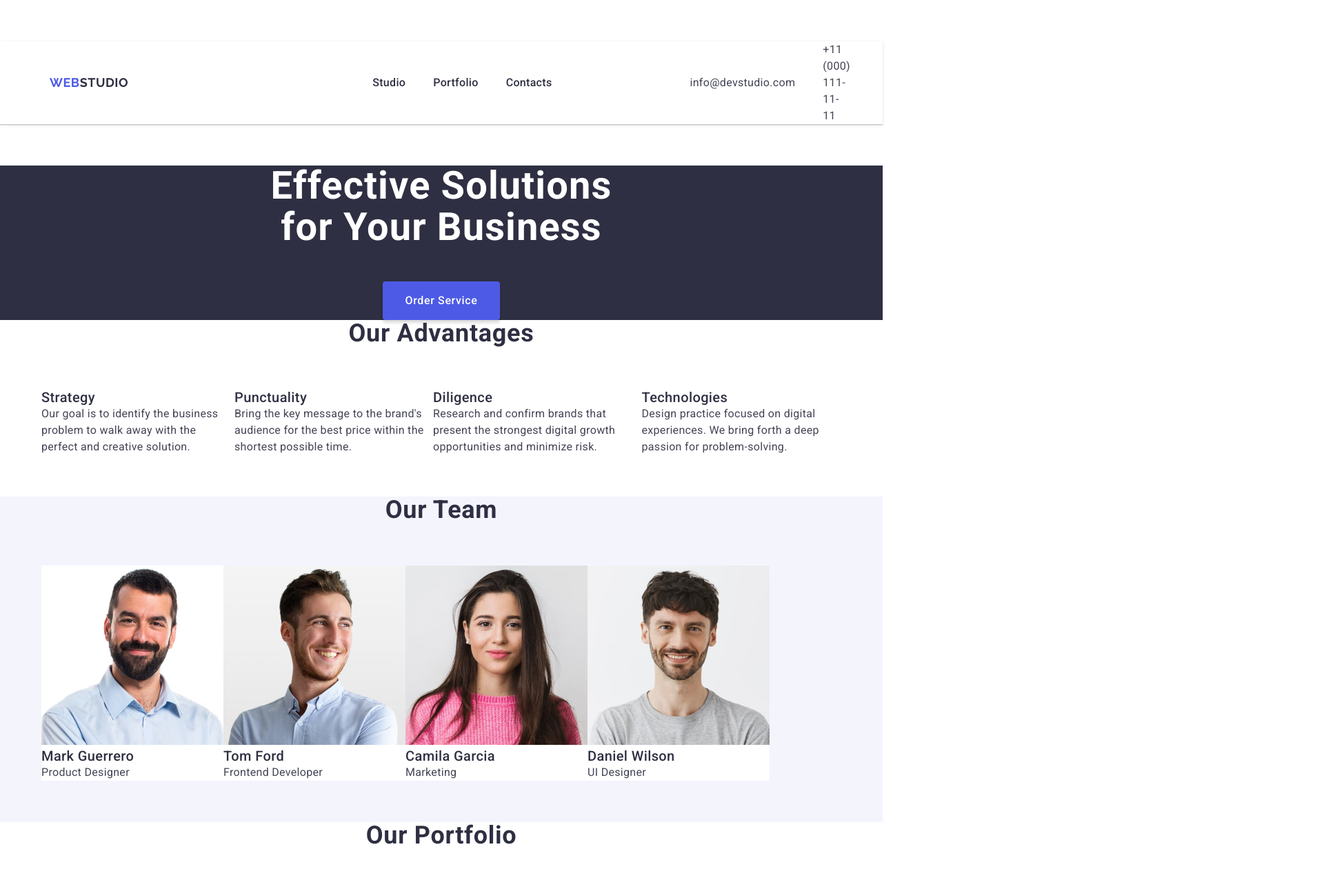
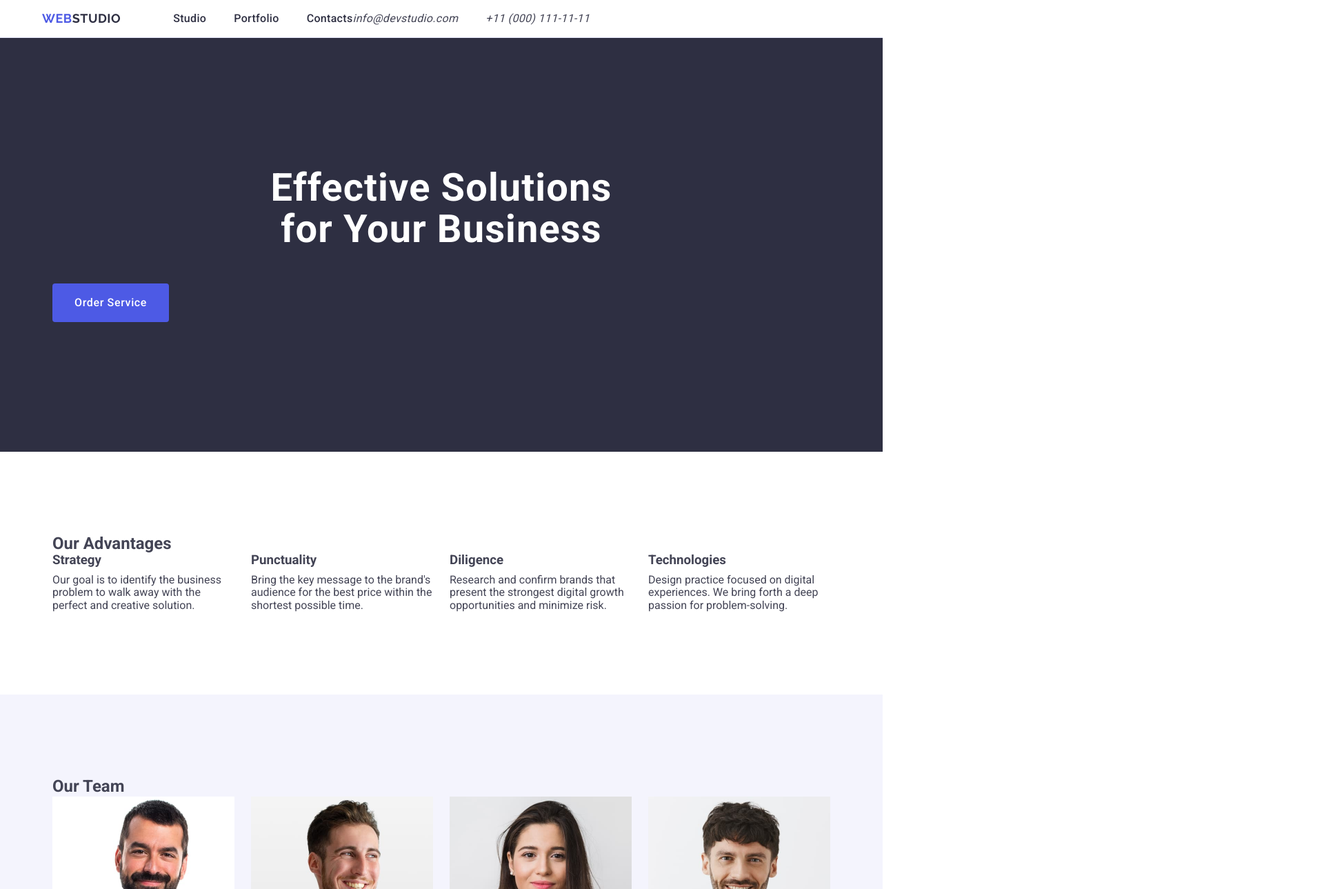
Before and after one commit to Dxin00/goit-markup-hw-03, a plain HTML site: page index.html in a window 1280 px wide. Shown: the top 1289 px of the page at 69% size, 1920 px wide, since content can reach past the window. Drawn offline with nearby package versions, Linux system fonts and the light colour scheme.

Commit message:
Commit 2

```diff
--- a/css/styles.css
+++ b/css/styles.css
@@ -13,7 +13,6 @@
     --grey: rgba(46, 47, 66, 0.7);
     --white: #FFF;
     --dairy: #FCFCFC;
-
 }
 
 * {
@@ -48,80 +47,40 @@ ul {
     margin-bottom: 0;
 }
 
-p {
-    margin-top: 0;
-    margin-bottom: 0;
-}
-
 body {
     font-family: "Roboto", sans-serif;
     color: var(--slate);
     background-color: var(--white);
 }
 
-
-
-.title {
-    font-size: 36px;
-    line-height: 1.11;
-    letter-spacing: 0.02em;
-    text-transform: capitalize;
-    color: var(--navy-blue);
-    text-align: center;
+/* Container styles */
+.container {
+    width: 1158px;
+    margin: 0 auto;
+    padding: 0 15px;
 }
 
-
-
-.subtitle {
-    font-weight: 500;
-    font-size: 20px;
-    line-height: 1.2;
-    letter-spacing: 0.02em;
-    color: var(--navy-blue);
-}
-
-
-
-.text {
-    font-weight: 400;
-    font-size: 16px;
-    line-height: 1.5;
-    letter-spacing: 0.02em;
-}
-
-.container {
-    width: 1152px;
-    padding-left: 12px;
-    padding-right: 12px;
-    margin-left: auto;
-    margin-right: auto;
-}
-
-.header .container,
-.header .header-list,
-.header .contacts-list {
-    display: flex;
-    align-items: center;
-}
-
-
-/* HEADER*/
-
+/* Header styles */
 .header {
-    box-shadow: 0px 2px 1px rgba(46, 47, 66, 0.08), 0px 1px 1px rgba(46, 47, 66, 0.16), 0px 1px 6px rgba(46, 47, 66, 0.08);
+    border-bottom: 1px solid #e7e9fc;
+    display: block;
 }
 
 .header .container {
-    margin: 60px;
-    gap: 200px;
+    display: flex;
+    align-items: center;
+    padding: 15px 0; /* Adjust as needed */
 }
 
 .header .header-list {
+    display: flex;
+    align-items: center;
     gap: 40px;
 }
 
 .header .contacts-list {
-
+    display: flex;
+    align-items: center;
     gap: 40px;
 }
 
@@ -134,16 +93,12 @@ body {
     letter-spacing: 0.03em;
     color: var(--iris);
     cursor: pointer;
-    margin-right: 77px;
-
+    margin-right: 76px;
 }
 
 .logo .logo-header {
-    margin-right: 77px;
     color: var(--navy-blue);
 }
-
-
 
 .header-nav {
     font-weight: 500;
@@ -151,6 +106,7 @@ body {
     line-height: 1.5;
     letter-spacing: 0.02em;
     color: var(--navy-blue);
+    padding: 24px 0; /* Add padding to the header-nav items */
 }
 
 .header-nav:hover,
@@ -158,111 +114,97 @@ body {
     color: var(--ocean);
 }
 
-
-
-.contacts {
-    font-style: normal;
-}
-
+/* Contacts styles */
 .contacts a {
     color: var(--slate);
     line-height: 1.5;
     letter-spacing: 0.02em;
 }
 
-/* .contacts-list .contacts-item {
-    font-family: var(--main-font);
-    font-weight: 400;
-    line-height: 1.5px;
-
-    color: var(---secondary-text-color);
-} */
-
-
 .contacts a:hover,
 .contacts a:focus {
     color: var(--iris);
 }
 
-/*HERO*/
-
+/* Hero section styles */
 .hero {
     text-align: center;
     background: #2e2f42;
+    padding: 188px 0; /* Add padding */
 }
 
 .hero-title {
-    margin: 0 auto;
-    margin-bottom: 48px;
-    width: 496px;
-
+    max-width: 496px;
+    margin: 0 auto 48px;
     font-weight: 700;
     font-size: 56px;
     line-height: 1.07;
-
     letter-spacing: 0.02em;
-
     color: #fff;
 }
 
 .hero-btn {
+    display: block;
+    min-width: 169px;
+    height: 56px;
+    background-color: var(--iris);
+    border: none;
+    border-radius: 4px;
+    cursor: pointer;
     font-family: "Roboto", sans-serif;
     font-weight: 500;
     font-size: 16px;
     line-height: 1.5;
-
     padding: 16px 32px;
+    color: var(--white);
     letter-spacing: 0.04em;
-
-    color: var(--white);
-    background-color: var(--iris);
-    box-shadow: 0px 4px 4px rgba(0, 0, 0, 0.15);
-    border-style: none;
-    border-radius: 4px;
-
-    cursor: pointer;
 }
-
 
 .hero-btn:hover,
 .hero-btn:focus {
     background-color: var(--ocean);
 }
 
-
-
-.main>.section:not(:first-child) {
-    margin-top: 0;
+/* Features section styles */
+.features {
+    padding: 120px 0; /* Adjust padding as needed */
 }
 
+.features-list {
+    display: flex;
+    gap: 24px;
+}
 
+/* Team section styles */
+.team {
+    background-color: var(--cloud);
+    padding: 120px 0; /* Adjust padding as needed */
+}
 
-.features-list,
-.team-list,
+.team-list {
+    display: flex;
+    gap: 24px;
+}
+
+/* Portfolio section styles */
+.portfolio {
+    padding: 120px 0; /* Adjust padding as needed */
+}
+
 .portfolio-list {
     display: flex;
-    padding: 60px;
+    gap: 24px;
 }
 
-
-
-.team {
-    background-color: var(--cloud);
+.portfolio-item img {
+    display: block;
 }
 
-.team-item {
-    background-color: #FFFFFF;
-}
-
-
-.portfolio-item {
-    border-bottom: 1px solid #EEEEEE;
-}
-
+/* Footer styles */
 .footer {
     color: var(--white);
     background: var(--navy-blue);
-
+    padding: 120px 0; /* Adjust padding as needed */
 }
 
 .footer p {
@@ -274,3 +216,102 @@ body {
 .logo .logo-footer {
     color: var(--cloud);
 }
+
+/* List and item styles */
+.features-list li,
+.team-list li,
+.portfolio-list li {
+    flex-basis: calc((100% - 72px) / 4); /* Adjust width based on gap */
+}
+
+.features-subtitle,
+.team-subtitle,
+.portfolio-subtitle {
+    margin-bottom: 8px;
+}
+/* Секція */
+.section {
+    padding-top: 120px;
+    padding-bottom: 120px;
+}
+
+.section-container {
+    /* Весь контент обгорнутий у div */
+}
+
+.section-title {
+    margin-bottom: 72px;
+    /* Заголовок h2 */
+}
+
+/* Список */
+.section-list {
+    display: flex;
+    flex-wrap: wrap;
+    column-gap: 24px;
+    row-gap: 48px;
+    /* Гнучкий список з відступами */
+}
+
+.section-item {
+    flex-basis: calc((100% - 72px) / 4);
+    border-radius: 0px 0px 4px 4px;
+    /* Перший пункт списку */
+}
+
+/* Контейнер для пункту списку */
+.item-container {
+    padding: 32px 0;
+    /* Контейнер для імені та посади */
+}
+
+.item-name {
+    text-align: center;
+    margin-bottom: 8px;
+    /* Заголовок h3 */
+}
+
+.item-position {
+    text-align: center;
+    /* Параграф p */
+}
+
+/* Стилі для всіх пунктів списку */
+.section-item {
+    flex-basis: calc((100% - 48px) / 3);
+    border: 1px solid #e7e9fc;
+    border-top: none;
+    padding: 32px 16px;
+}
+
+.section-item:last-child {
+    margin-right: 0;
+}
+
+.section-item:nth-child(3n) {
+    margin-right: 0;
+}
+
+.section-item:nth-last-child(-n+3) {
+    margin-bottom: 0;
+}
+
+/* Футер */
+.footer {
+    padding: 100px 0;
+}
+
+.container {
+    /* Контейнер футера */
+}
+
+.footer-link {
+    display: inline-block;
+    margin-bottom: 16px;
+    /* Посилання */
+}
+
+.footer-text {
+    max-width: 264px;
+    /* Параграф футера */
+}
--- a/index.html
+++ b/index.html
@@ -17,13 +17,13 @@
             <nav>
                 <ul class="header-list">
                     <li><a href="./index.html" class="header-nav">Studio</a></li>
-                        <li><a href="" class="header-nav">Portfolio</a></li>
-                        <li><a href="" class="header-nav">Contacts</a></li>
+                    <li><a href="#" class="header-nav">Portfolio</a></li>
+                    <li><a href="#" class="header-nav">Contacts</a></li>
                 </ul>
             </nav>
             <address class="contacts">
                 <ul class="contacts-list">
-                    <li><a href="mailto:info@devstudio.com" class="contacts">info@devstudio.com</a></li>
+                    <li><a href="mailto:info@devstudio.com" class="contacts-item">info@devstudio.com</a></li>
                     <li><a href="tel:+110001111111" class="contacts-item">+11 (000) 111-11-11</a></li>
                 </ul>
             </address>
@@ -32,102 +32,107 @@
 
     <main class="main">
         <section class="hero">
-            <div class="container"> </div><h1 class="hero-title">Effective Solutions for Your Business</h1>
+            <div class="container">
+                <h1 class="hero-title">Effective Solutions for Your Business</h1>
                 <button class="hero-btn" type="button">Order Service</button>
             </div>
         </section>
 
         <section class="features">
-            <div class="container"> </div><h2 class="features-title title">Our Advantages</h2>
+            <div class="container">
+                <h2 class="features-title">Our Advantages</h2>
                 <ul class="features-list">
                     <li class="features-item">
-                    <h3 class="features-subtitle subtitle">Strategy</h3>
-                    <p class="features-text text">Our goal is to identify the business problem to walk away with the perfect and creative solution.</p>
+                        <h3 class="features-subtitle">Strategy</h3>
+                        <p class="features-text">Our goal is to identify the business problem to walk away with the perfect and creative solution.</p>
                     </li>
                     <li class="features-item">
-                    <h3 class="features-subtitle subtitle">Punctuality</h3>
-                    <p class="features-text text">Bring the key message to the brand's audience for the best price within the shortest possible time.</p>
+                        <h3 class="features-subtitle">Punctuality</h3>
+                        <p class="features-text">Bring the key message to the brand's audience for the best price within the shortest possible time.</p>
                     </li>
                     <li class="features-item">
-                    <h3 class="features-subtitle subtitle">Diligence</h3>
-                    <p class="features-text text">Research and confirm brands that present the strongest digital growth opportunities and minimize risk.</p>
+                        <h3 class="features-subtitle">Diligence</h3>
+                        <p class="features-text">Research and confirm brands that present the strongest digital growth opportunities and minimize risk.</p>
                     </li>
                     <li class="features-item">
-                    <h3 class="features-subtitle subtitle">Technologies</h3>
-                    <p class="features-text text">Design practice focused on digital experiences. We bring forth a deep passion for problem-solving.</p>
+                        <h3 class="features-subtitle">Technologies</h3>
+                        <p class="features-text">Design practice focused on digital experiences. We bring forth a deep passion for problem-solving.</p>
                     </li>
                 </ul>
             </div>
         </section>
 
         <section class="team">
-            <div class="container"> </div><h2 class="team-title title">Our Team</h2>
+            <div class="container">
+                <h2 class="team-title">Our Team</h2>
                 <ul class="team-list">
                     <li class="team-item">
                         <img src="./images/team/markguerrero.jpg" alt="Mark Guerrero" width="264" height="260">
-                    <h3 class="team-subtitle subtitle">Mark Guerrero</h3>
-                    <p class="team-text text">Product Designer</p>
+                        <h3 class="team-subtitle">Mark Guerrero</h3>
+                        <p class="team-text">Product Designer</p>
                     </li>
                     <li class="team-item">
                         <img src="./images/team/tomford.jpg" alt="Tom Ford" width="264" height="260">
-                    <h3 class="team-subtitle subtitle">Tom Ford</h3>
-                    <p class="team-text text">Frontend Developer</p>
+                        <h3 class="team-subtitle">Tom Ford</h3>
+                        <p class="team-text">Frontend Developer</p>
                     </li>
                     <li class="team-item">
                         <img src="./images/team/camilagarcia.jpg" alt="Camila Garcia" width="264" height="260">
-                    <h3 class="team-subtitle subtitle">Camila Garcia</h3>
-                    <p class="team-text text">Marketing</p>
+                        <h3 class="team-subtitle">Camila Garcia</h3>
+                        <p class="team-text">Marketing</p>
                     </li>
                     <li class="team-item">
                         <img src="./images/team/danielwilson.jpg" alt="Daniel Wilson" width="264" height="260">
-                    <h3 class="team-subtitle subtitle">Daniel Wilson</h3>
-                    <p class="team-text text">UI Designer</p>
+                        <h3 class="team-subtitle">Daniel Wilson</h3>
+                        <p class="team-text">UI Designer</p>
                     </li>
                 </ul>
             </div>
         </section>
 
         <section class="portfolio">
-            <div class="container"> </div><h2 class="portfolio-title title">Our Portfolio</h2>
+            <div class="container">
+                <h2 class="portfolio-title">Our Portfolio</h2>
                 <ul class="portfolio-list">
                     <li class="portfolio-item">
                         <img src="./images/portfolio/bankingapp.jpg" alt="Banking App" width="360" height="300">
-                    <h3 class="portfolio-subtitle subtitle">Banking App</h3>
-                    <p class="portfolio-text text">App</p>
+                        <h3 class="portfolio-subtitle">Banking App</h3>
+                        <p class="portfolio-text">App</p>
                     </li>
                     <li class="portfolio-item">
                         <img src="./images/portfolio/cashlesspayment.jpg" alt="Cashless Payment" width="360" height="300">
-                    <h3 class="portfolio-subtitle subtitle">Cashless Payment</h3>
-                    <p class="portfolio-text text">Marketing</p>
+                        <h3 class="portfolio-subtitle">Cashless Payment</h3>
+                        <p class="portfolio-text">Marketing</p>
                     </li>
                     <li class="portfolio-item">
                         <img src="./images/portfolio/meditationapp.jpg" alt="Meditation App" width="360" height="300">
-                    <h3 class="portfolio-subtitle subtitle">Meditation App</h3>
-                    <p class="portfolio-text text">App</p>
+                        <h3 class="portfolio-subtitle">Meditation App</h3>
+                        <p class="portfolio-text">App</p>
                     </li>
                     <li class="portfolio-item">
                         <img src="./images/portfolio/taxiservice.jpg" alt="Taxi Service" width="360" height="300">
-                    <h3 class="portfolio-subtitle subtitle">Taxi Service</h3>
-                    <p class="portfolio-text text">Marketing</p>
+                        <h3 class="portfolio-subtitle">Taxi Service</h3>
+                        <p class="portfolio-text">Marketing</p>
                     </li>
                     <li class="portfolio-item">
                         <img src="./images/portfolio/screenillustrations.jpg" alt="Screen Illustrations" width="360" height="300">
-                    <h3 class="portfolio-subtitle subtitle">Screen Illustrations</h3>
-                    <p class="portfolio-text text">Design</p>
+                        <h3 class="portfolio-subtitle">Screen Illustrations</h3>
+                        <p class="portfolio-text">Design</p>
                     </li>
                     <li class="portfolio-item">
                         <img src="./images/portfolio/onlinecourses.jpg" alt="Online Courses" width="360" height="300">
-                    <h3 class="portfolio-subtitle subtitle">Online Courses</h3>
-                    <p class="portfolio-text text">Marketing</p>
+                        <h3 class="portfolio-subtitle">Online Courses</h3>
+                        <p class="portfolio-text">Marketing</p>
                     </li>
                 </ul>
             </div>
         </section>
     </main>
 
-    <section class="footer">
-        <div class="container"> </div><a href="./index.html" class="logo">Web<span class="logo-footer">Studio</span></a>
-            <p class="logo-text">Increase the flow of customers and sales for your business with digital marketing & growth solutions.</p>
+    <footer class="footer">
+        <div class="container">
+            <a href="./index.html" class="footer-logo">Web<span class="logo-footer">Studio</span></a>
+            <p class="footer-text">Increase the flow of customers and sales for your business with digital marketing & growth solutions.</p>
         </div>
     </footer>
 </body>
```
Lines whose indentation alone changed are shown as unchanged.
